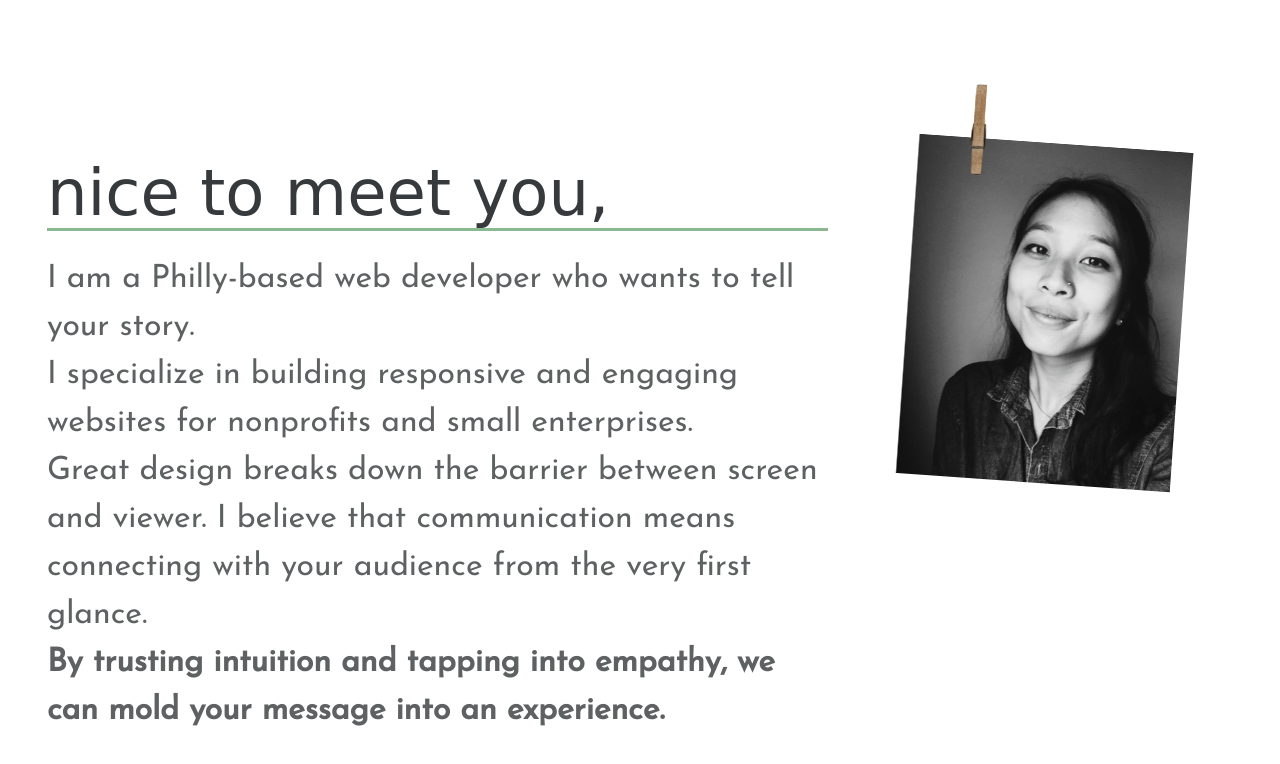
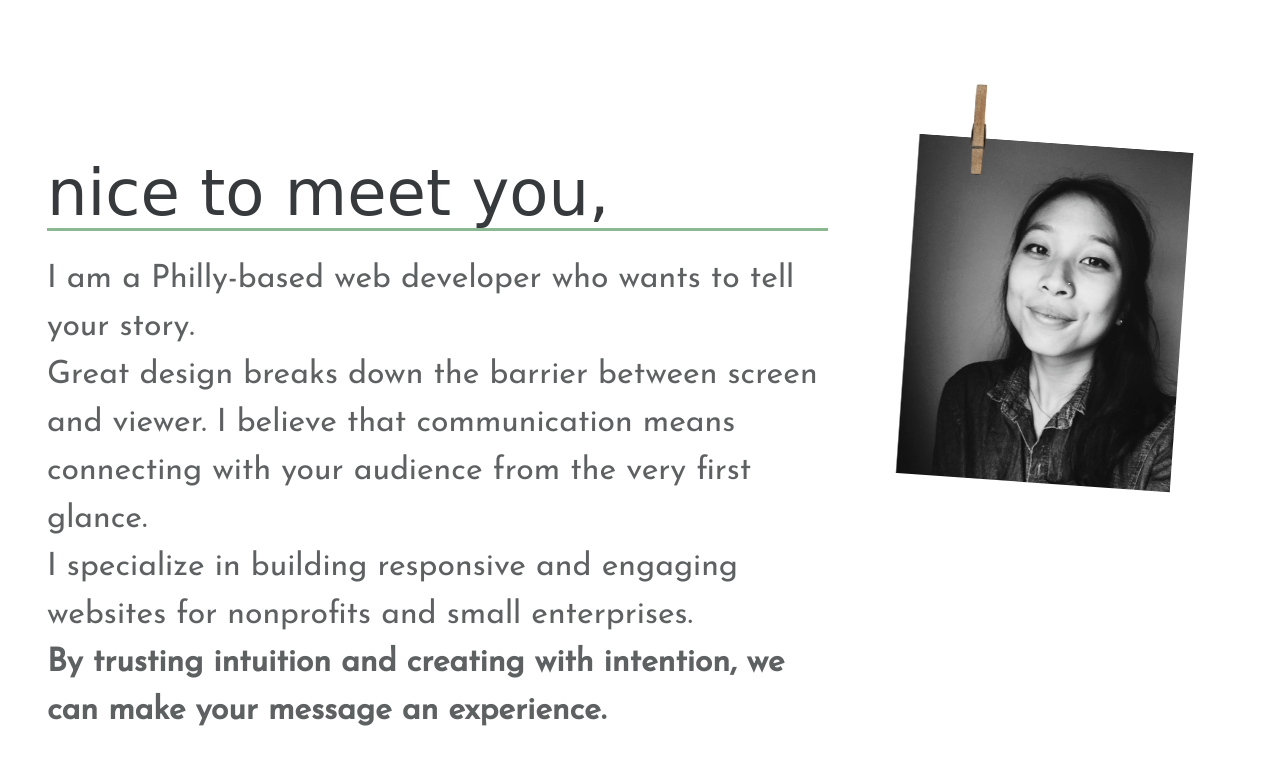
Before and after one commit to shawnsheu/shawnsheu.github.io, a plain HTML site: page index.html in a window 1280 px wide. Shown: the part 802-1566 px from the top of the page. Drawn offline with nearby package versions, Linux system fonts and the light colour scheme; a web font is replaced by a local one.

Commit message:
Update index.html

```diff
--- a/index.html
+++ b/index.html
@@ -27,10 +27,10 @@
     <h2>nice to meet you,</h2>
     <p id="aboutme">
       I am a Philly-based web developer who wants to tell your story. <br>
+            Great design breaks down the barrier between screen and viewer.
+      I believe that communication means connecting with your audience from the very first glance. <br>
       I specialize in building responsive and engaging websites for nonprofits and small enterprises. <br>
-      Great design breaks down the barrier between screen and viewer.
-      I believe that communication means connecting with your audience from the very first glance. <br>
-      <strong>By trusting intuition and tapping into empathy, we can mold your message into an experience.</strong>
+      <strong>By trusting intuition and creating with intention, we can make your message an experience.</strong>
 
   </p>
   </div>
```
